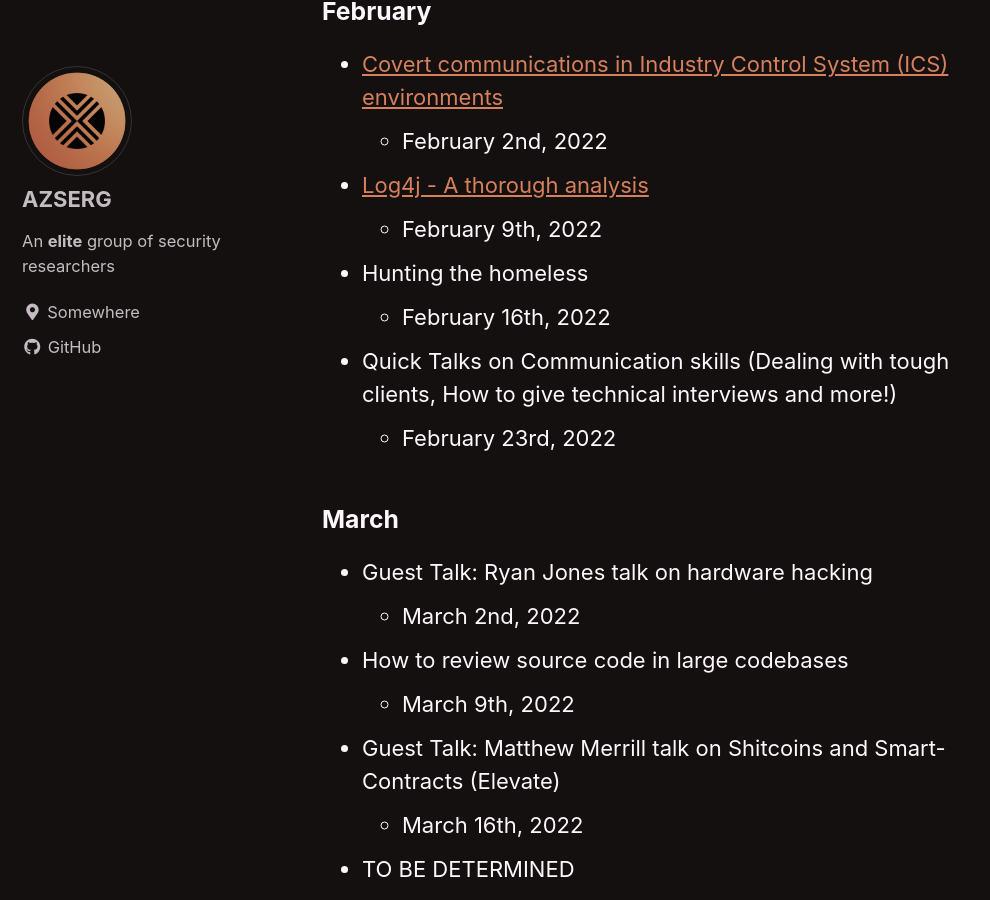
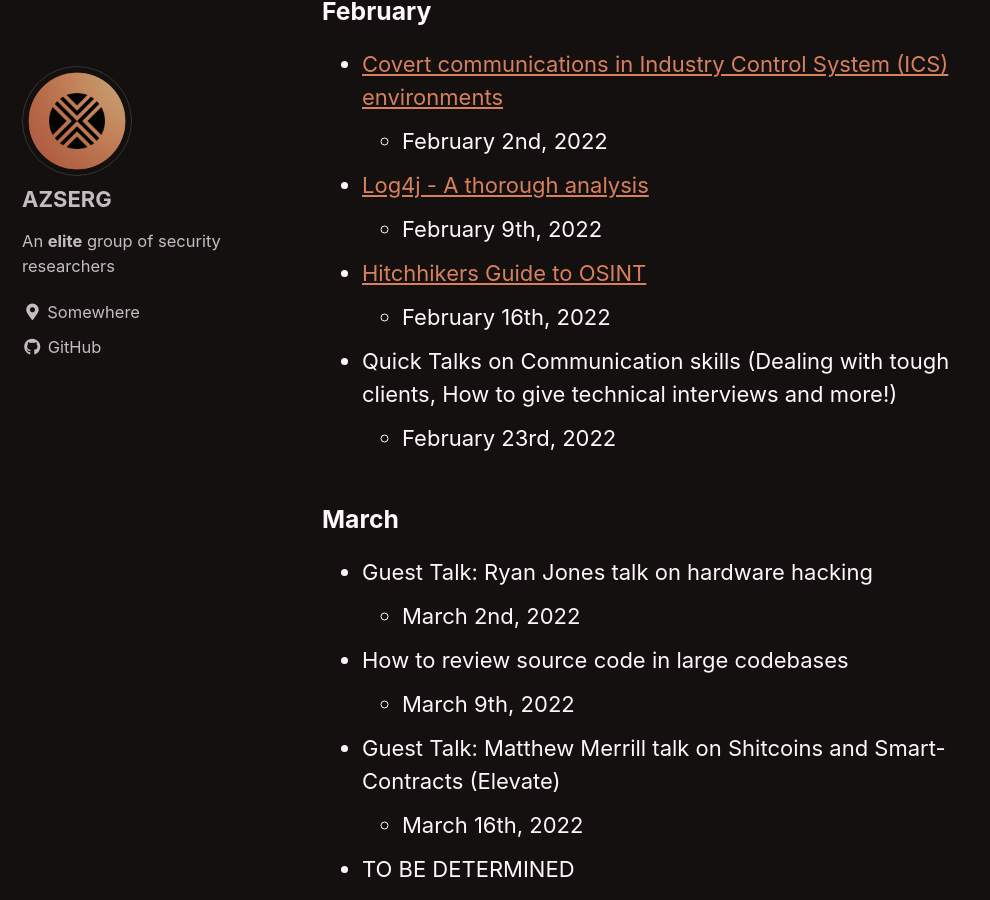
Before and after one commit to AZSERG/AZSERG.github.io, a Jekyll site: the page built from index.md, in a window 1280 px wide and 900 px high, scrolled down 787 px. Shown: the whole window, without its empty margins (0-990 px from the left). Built offline with Jekyll 4.4.1, drawn with Linux system fonts in a browser that asks for light colours; cached includes are drawn as plain includes.

Commit message:
Update index.md
Hitchhikers Guide to OSINT

```diff
--- a/index.md
+++ b/index.md
@@ -24,7 +24,7 @@ Join our [discord](https://discord.gg/cXukpqt7JN)!
     * February 2nd, 2022
 * [Log4j - A thorough analysis](https://www.youtube.com/watch?v=cUkG5pjQsTk)
     * February 9th, 2022
-* Hunting the homeless
+* [Hitchhikers Guide to OSINT](https://www.youtube.com/watch?v=lz_NI1adf1U)
     * February 16th, 2022
 * Quick Talks on Communication skills (Dealing with tough clients, How to give technical interviews and more!)
     * February 23rd, 2022
```
